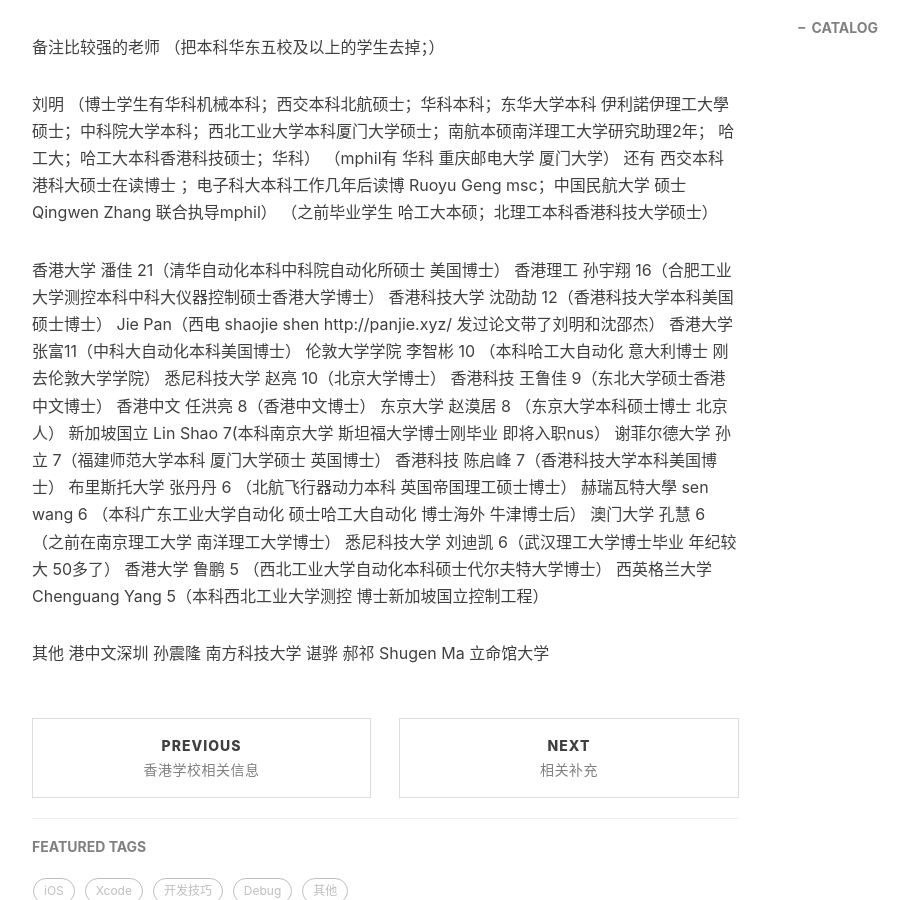
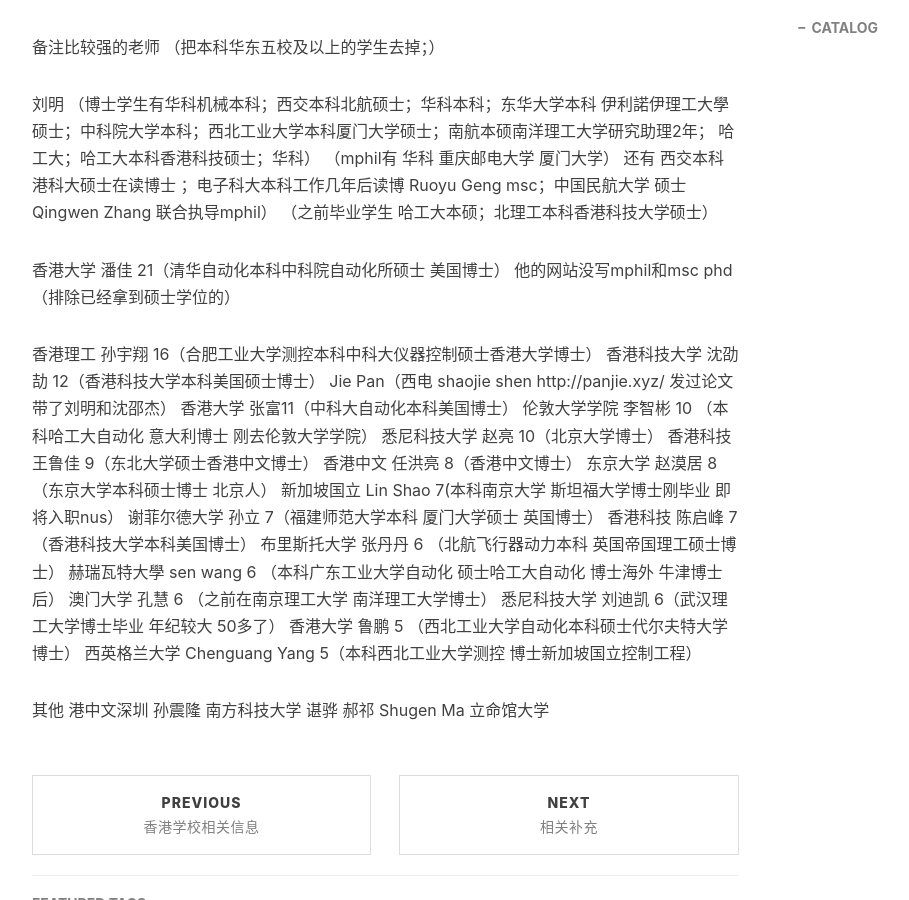
Before and after one commit to pengjiao123/pengjiao123.github.io, a Jekyll site: the page built from _posts/2022-06-18-实习相关.md, in a window 1280 px wide and 900 px high, scrolled down 2039 px. Shown: the whole window, without its empty margins (233-1142 px from the left). Built offline with Jekyll 4.4.1, drawn with Linux system fonts in a browser that asks for light colours; nearby versions of some CDN libraries; comment, search, counter and statistics services are not loaded.

Commit message:
Update 2022-06-18-实习相关.md

```diff
--- a/_posts/2022-06-18-实习相关.md
+++ b/_posts/2022-06-18-实习相关.md
@@ -109,6 +109,11 @@
 
 
 香港大学 潘佳 21（清华自动化本科中科院自动化所硕士 美国博士）
+他的网站没写mphil和msc
+phd（排除已经拿到硕士学位的）
+
+
+
 香港理工 孙宇翔 16（合肥工业大学测控本科中科大仪器控制硕士香港大学博士）
 香港科技大学 沈劭劼 12（香港科技大学本科美国硕士博士）
  Jie Pan（西电 shaojie shen  http://panjie.xyz/ 发过论文带了刘明和沈邵杰）
```
